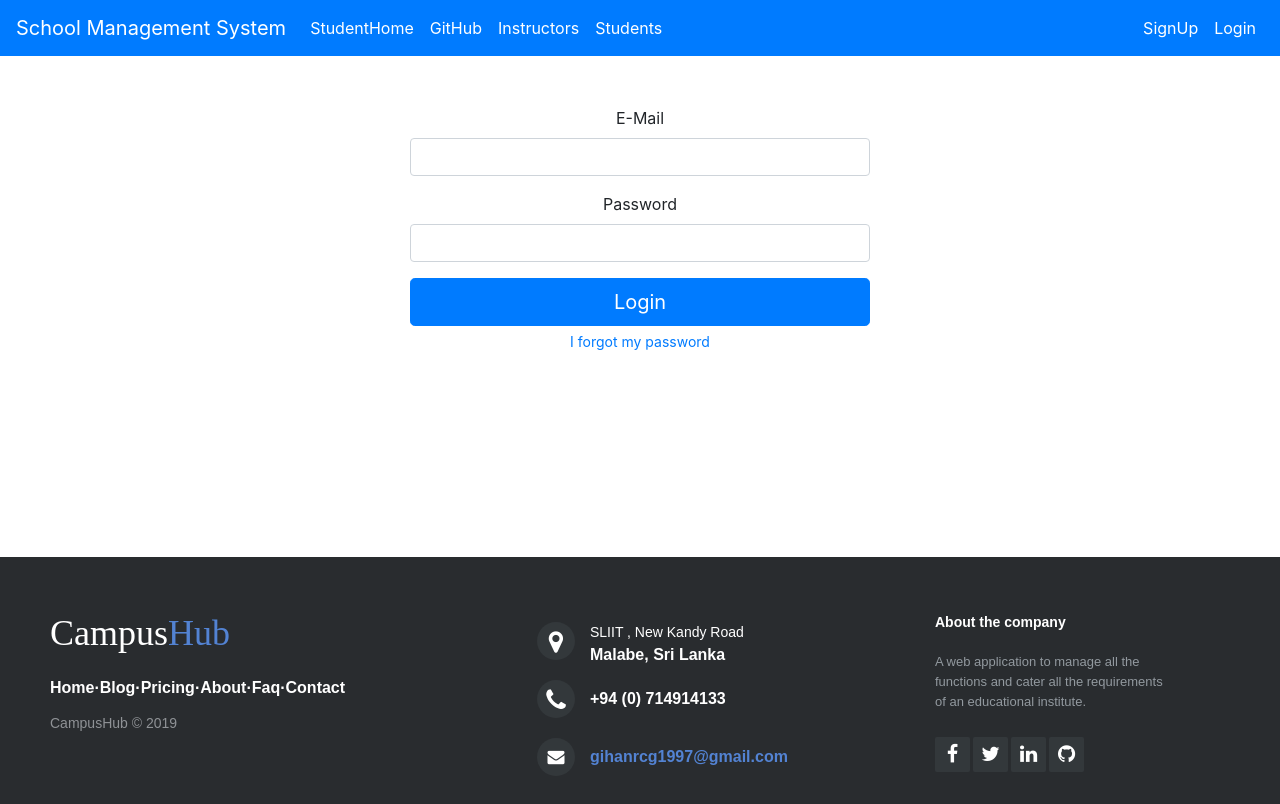
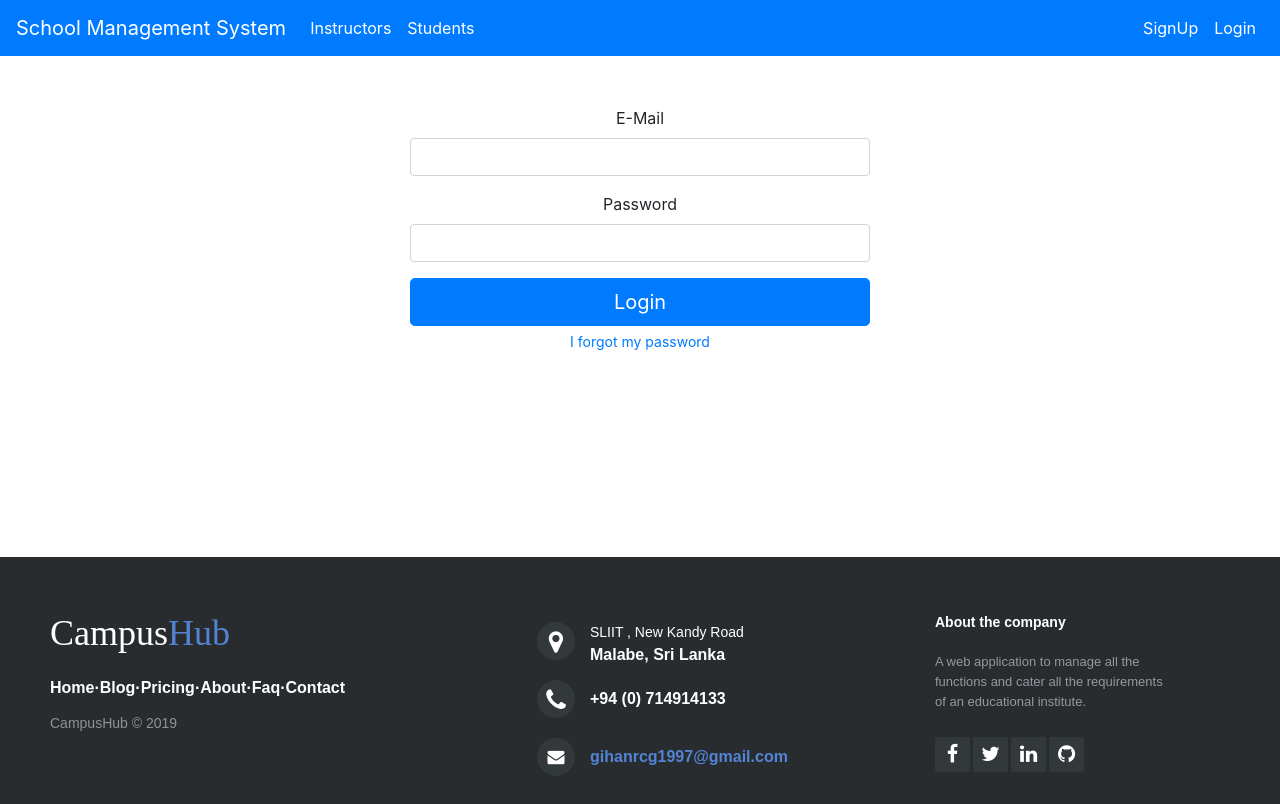
Before and after one commit to gihanrcg/af_final_project, a React (Create React App) app in the folder client/: page /login in a window 1280 px wide. Shown: the top 804 px of the page. Built offline with nearby package versions, Linux system fonts and the light colour scheme.

Commit message:
Fixed login go back to where you left function

```diff
--- a/client/src/App.js
+++ b/client/src/App.js
@@ -38,7 +38,10 @@ class App extends React.Component {
                     : <Redirect to={{
                         pathname: '/login',
                         state: {from: props.location}
-                    }}/>
+
+                    }}
+
+                    />
             )}/>
         )
 
@@ -70,7 +73,6 @@ class App extends React.Component {
                 <Header/>
                 <BrowserRouter>
                     <Switch>
-
                         <Route path={'/'} exact component={HomePage}/>
 
                         {/*Access authorized for - (Everyone)*/}
@@ -79,7 +81,7 @@ class App extends React.Component {
                         <Route path="/createUser" component={CreateUser}/>
 
                         {/*Access authorized for - (Lecturer)*/}
-                        <PrivateRouteLecturer path="/lecturer"  exac component={LecturerHome}/>
+                        <PrivateRouteLecturer path="/lecturer"  exac component={LecturerHome} location="/lecturer"/>
                         <PrivateRouteLecturer path="/lecturer/moduleCreator" component={ModuleCreator}/>
                         <PrivateRouteLecturer path="/lecturer/paperCreator" component={PaperCreator}/>
                         <PrivateRouteLecturer path="/lecturer/paperQuestionCreator/:paperId" component={PaperQuestionCreator}/>
--- a/client/src/gihan/components/Login/Login.js
+++ b/client/src/gihan/components/Login/Login.js
@@ -11,11 +11,18 @@ class Login extends React.Component {
     constructor(props) {
         super(props);
         this.state = {
-            isLoading: false
+            isLoading: false,
+            reloaded : false,
         }
     }
+
+    componentDidMount() {
+        console.log(this.props)
+    }
+
     componentWillMount() {
         localStorage.removeItem('af_auth_token');
+
     }
 
     onChangeHandler = e => {
@@ -51,8 +58,8 @@ class Login extends React.Component {
             }).then((value) => {
                 if (value) {
                     console.log(this.props)
-                    if (this.props.match.params.from) {
-                        window.location.replace("/" + this.props.match.params.from);
+                    if (this.props.location.state.from) {
+                        window.location.replace(this.props.location.state.from.pathname);
                     } else {
                         window.location.replace("/");
                     }
--- a/client/src/gihan/components/header/Header.js
+++ b/client/src/gihan/components/header/Header.js
@@ -98,20 +98,10 @@ class Header extends React.Component {
                 <Collapse isOpen={this.state.isOpen} navbar>
 
                     <Nav className="" navbar>
+
                         <NavItem>
-
-                            <NavLink href='/studenthome/' style={{color: 'white'}}
-                                     className="nav_link_styles">StudentHome</NavLink>
-
-                        </NavItem>
-                        <NavItem>
-                            <NavLink href="https://github.com/gihanrcg/af_final_project" style={{color: 'white'}}
-                                     className="nav_link_styles">GitHub</NavLink>
-                        </NavItem>
-                        <NavItem>
-                            <NavLink href='/instructor/' style={{color: 'white'}}
+                            <NavLink href='/lecturer/' style={{color: 'white'}}
                                      className="nav_link_styles">Instructors</NavLink>
-
                         </NavItem>
                         <NavItem>
                             <NavLink href='/student/' style={{color: 'white'}}
@@ -128,7 +118,7 @@ class Header extends React.Component {
                             <DropdownToggle nav caret style={{color: 'white'}}>
                                 Logged In as {this.state.user.firstName + " " + this.state.user.lastName}
                                 <Avatar style={{marginLeft: '20px'}} size="50" round={true}
-                                        name={this.state.user.firstName + " " + this.state.user.firstName}
+                                        name={this.state.user.firstName + " " + this.state.user.lastName}
                                         src={this.state.user.profilePic}/>
 
 
```
Also changed, not shown: client/src/gihan/components/createUser/CreateUser.js (+1 -24 lines), 1 other file (tests, documents, lock files or other folders).
